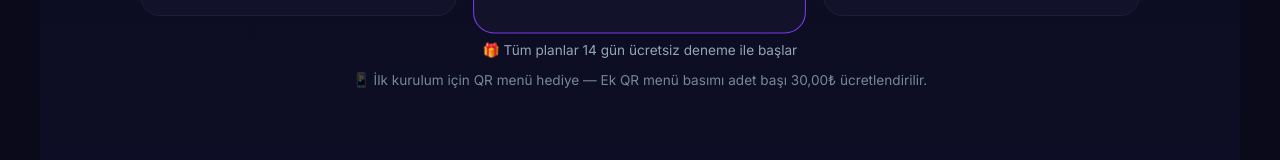
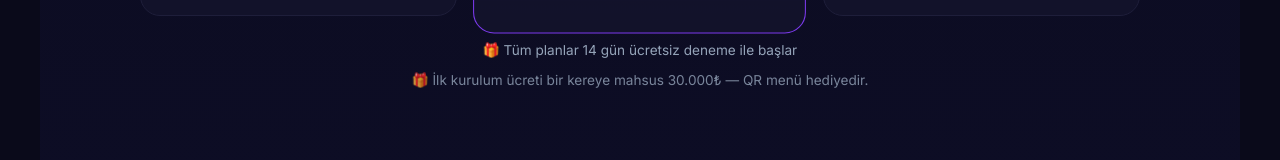
Before and after one commit to erdimyarenboz/restorantakip, a React (Vite) app: page / in a window 1280 px wide. Shown: the part 3354-3514 px from the top of the page. Built offline with nearby package versions, Linux system fonts and the light colour scheme; no server answers.

Commit message:
fix: correct setup fee to 30.000₺ one-time with QR menu gift

```diff
--- a/src/pages/LandingPage.tsx
+++ b/src/pages/LandingPage.tsx
@@ -240,7 +240,7 @@ export default function LandingPage() {
                 </div>
                 <p className={styles.pricingTrial}>🎁 Tüm planlar 14 gün ücretsiz deneme ile başlar</p>
                 <p className={styles.pricingTrial} style={{ marginTop: '8px', fontSize: '0.85rem', opacity: 0.8 }}>
-                    📱 İlk kurulum için QR menü hediye — Ek QR menü basımı adet başı 30,00₺ ücretlendirilir.
+                    🎁 İlk kurulum ücreti bir kereye mahsus 30.000₺ — QR menü hediyedir.
                 </p>
             </section>
 
```
